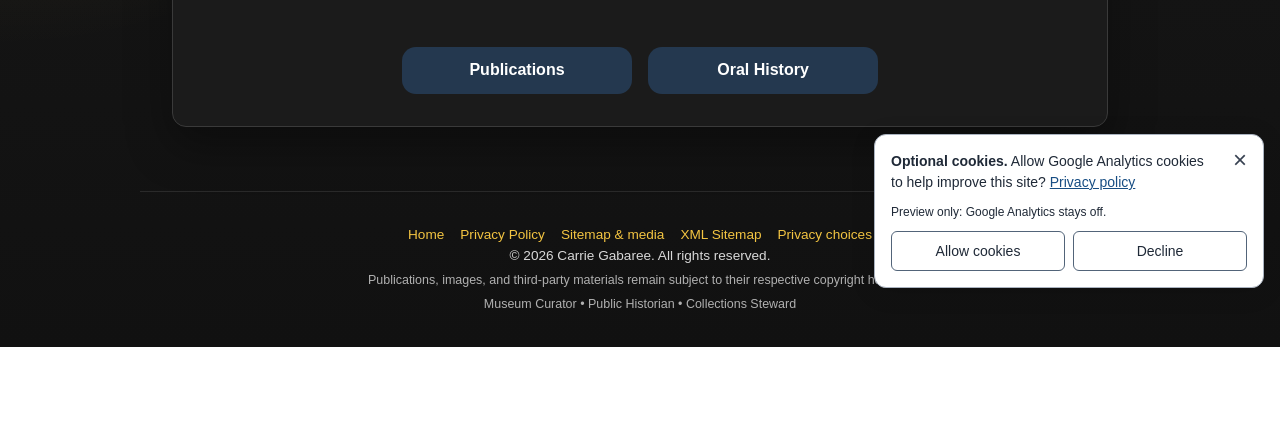
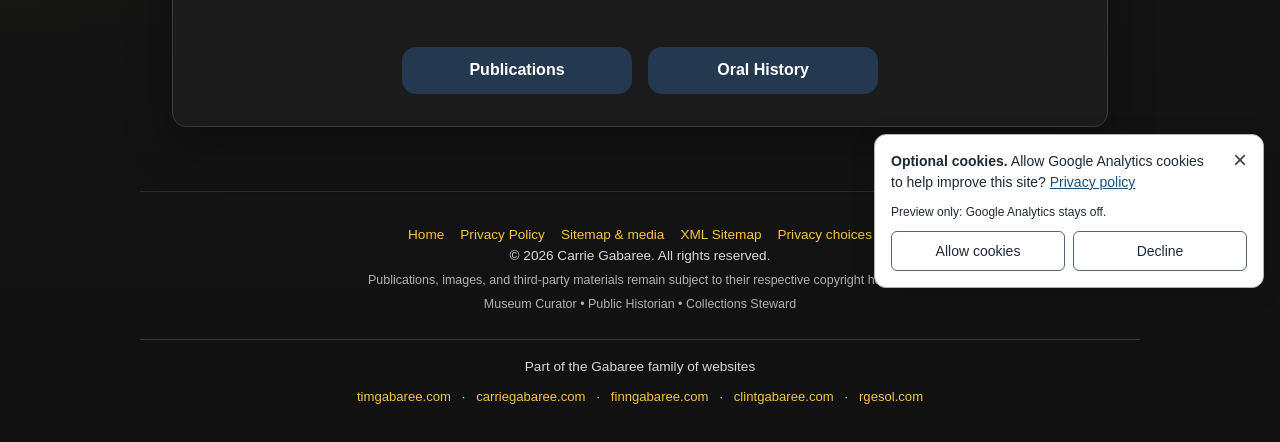
Before and after one commit to timgabaree/carriegabaree.com-astro, an Astro site: page / in a window 1280 px wide. Shown: the part 496-938 px from the top of the page. Before the commit the page ends 843 px from the top, so only its background shows below. Built offline with nearby package versions, Linux system fonts and the light colour scheme; Astro itself is replaced by a stand-in of ours.

Commit message:
Add compact Gabaree family website footer

```diff
--- /dev/null
+++ b/src/components/FamilySites.astro
@@ -0,0 +1,21 @@
+---
+import sites from '../data/family-sites.json';
+---
+<div class="family-sites">
+ <p id="family-sites-label">Part of the Gabaree family of websites</p>
+ <nav aria-labelledby="family-sites-label">
+  <ul>
+   {sites.map((site,index)=><li>{index>0&&<span class="family-site-separator" aria-hidden="true">·</span>}<a href={site.url} target="_blank" rel="noopener noreferrer">{site.label}<span class="visually-hidden"> (opens in a new tab)</span></a></li>)}
+  </ul>
+ </nav>
+</div>
+<style>
+ .family-sites{margin-top:1.5rem;padding-top:1rem;border-top:1px solid var(--color-border);color:var(--color-text-muted)}
+ .family-sites p{font-size:.85rem}
+ .family-sites ul{display:flex;flex-wrap:wrap;justify-content:center;gap:0;list-style:none;padding:0;margin:-.2rem 0 0}
+ .family-sites li{display:inline-flex;align-items:center}
+ .family-sites a{display:inline-flex;align-items:center;min-height:44px;font-size:.82rem;color:var(--color-primary);text-decoration:none}
+ .family-sites a:visited{color:var(--color-primary)}
+ .family-sites a:hover{text-decoration:underline;text-underline-offset:.2em}
+ .family-site-separator{padding:0 .65rem;color:var(--color-text-muted)}
+</style>
--- a/src/components/Footer.astro
+++ b/src/components/Footer.astro
@@ -1 +1,4 @@
-<footer class="site-footer"><div class="site-footer-inner"><nav aria-label="Footer"><a href="/">Home</a><a href="/privacy">Privacy Policy</a><a href="/sitemap">Sitemap &amp; media</a><a href="/sitemap.xml">XML Sitemap</a><span data-analytics-settings hidden><button type="button" data-analytics-open aria-controls="analytics-choices" aria-expanded="false">Privacy choices</button></span></nav><p>© {new Date().getFullYear()} Carrie Gabaree. All rights reserved.</p><p class="site-footer-note">Publications, images, and third-party materials remain subject to their respective copyright holders.</p><p class="site-footer-note">Museum Curator • Public Historian • Collections Steward</p></div></footer>
+---
+import FamilySites from './FamilySites.astro';
+---
+<footer class="site-footer"><div class="site-footer-inner"><nav aria-label="Footer"><a href="/">Home</a><a href="/privacy">Privacy Policy</a><a href="/sitemap">Sitemap &amp; media</a><a href="/sitemap.xml">XML Sitemap</a><span data-analytics-settings hidden><button type="button" data-analytics-open aria-controls="analytics-choices" aria-expanded="false">Privacy choices</button></span></nav><p>© {new Date().getFullYear()} Carrie Gabaree. All rights reserved.</p><p class="site-footer-note">Publications, images, and third-party materials remain subject to their respective copyright holders.</p><p class="site-footer-note">Museum Curator • Public Historian • Collections Steward</p><FamilySites /></div></footer>
--- /dev/null
+++ b/src/data/family-sites.json
@@ -0,0 +1,7 @@
+[
+  {"label":"timgabaree.com","url":"https://timgabaree.com/"},
+  {"label":"carriegabaree.com","url":"https://carriegabaree.com/"},
+  {"label":"finngabaree.com","url":"https://finngabaree.com/"},
+  {"label":"clintgabaree.com","url":"https://clintgabaree.com/"},
+  {"label":"rgesol.com","url":"https://rgesol.com/"}
+]
```
Also changed, not shown: tests/family-sites.test.mjs (added, +13 -0 lines).
